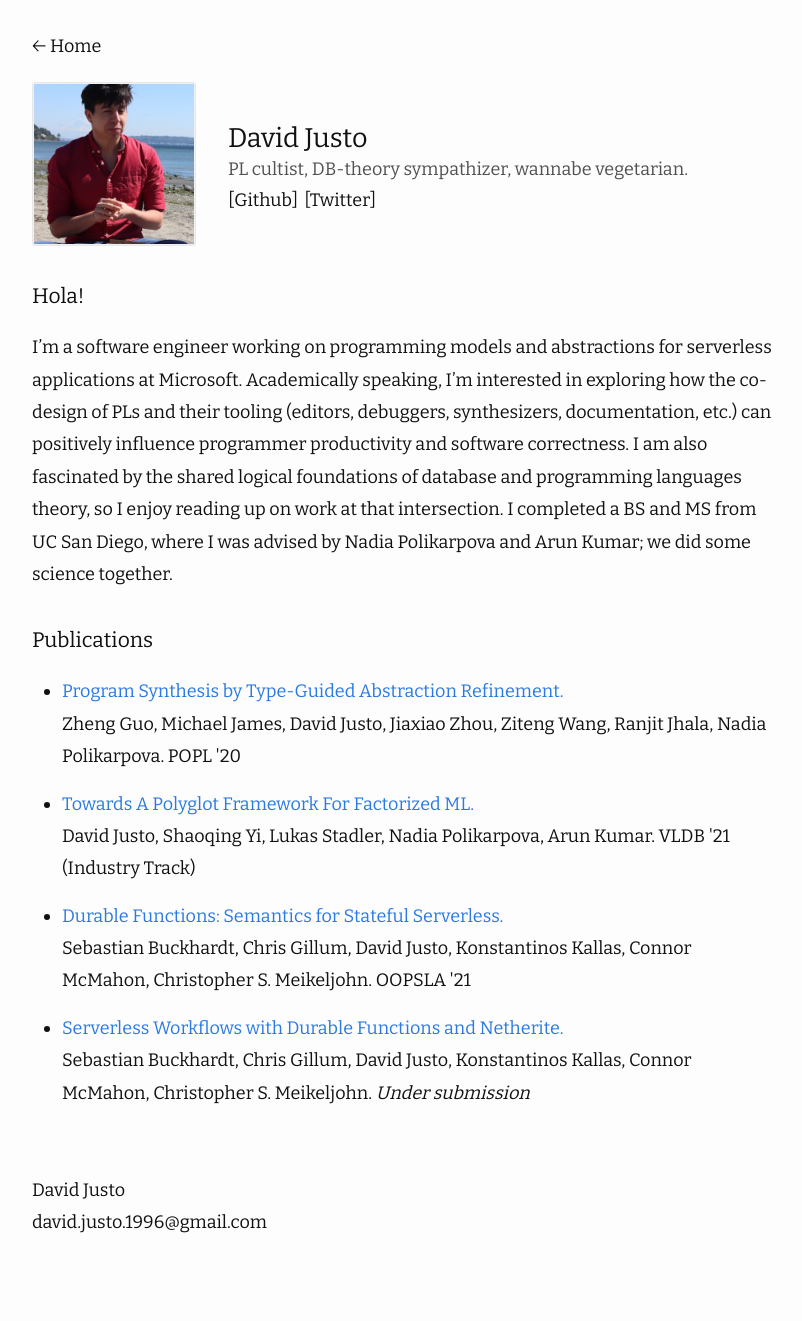
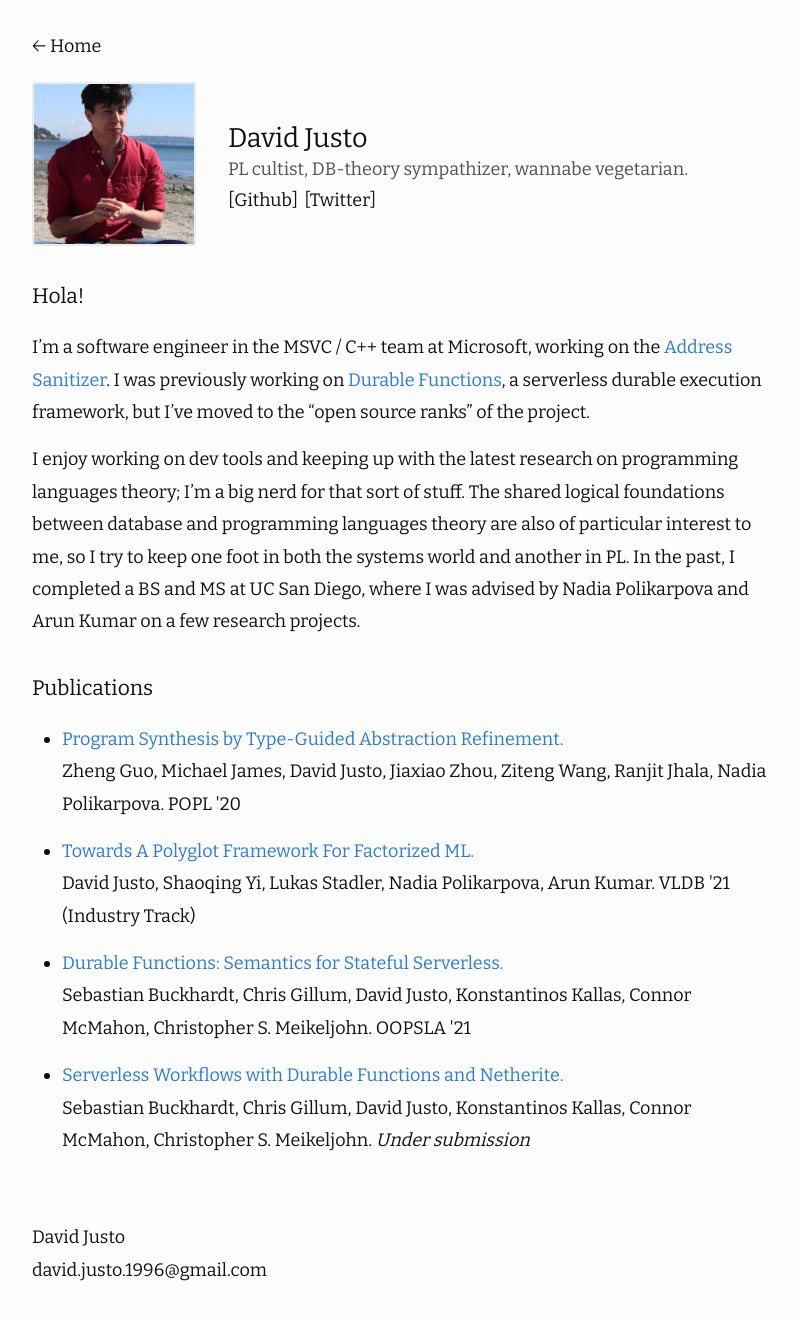
Before and after one commit to davidmrdavid/davidmrdavid.github.io, a Jekyll site: the page built from about.md, in a window 1280 px wide. Shown: the whole page, without its empty margins (238-1040 px from the left). Built offline with Jekyll 4.4.1, drawn with Linux system fonts in a browser that asks for light colours; nearby versions of some CDN libraries; our own code applies the rules of GitHub Pages for plain Markdown files; before the commit the page ends 1274 px from its top, so only the background shows below that.

Commit message:
edit bio post MSVC join

```diff
--- a/about.md
+++ b/about.md
@@ -4,8 +4,9 @@ layout: about
 
 ### Hola!
 
-I'm a software engineer working on programming models and abstractions for serverless applications at Microsoft. Academically speaking, I'm interested in exploring how the co-design of PLs and their tooling (editors, debuggers, synthesizers, documentation, etc.) can positively influence programmer
-productivity and software correctness. I am also fascinated by the shared logical foundations of database and programming languages theory, so I enjoy reading up on work at that intersection. I completed a BS and MS from UC San Diego, where I was advised by Nadia Polikarpova and Arun Kumar; we did some science together.
+I'm a software engineer in the MSVC / C++ team at Microsoft, working on the [Address Sanitizer](https://learn.microsoft.com/en-us/cpp/sanitizers/asan?view=msvc-170). I was previously working on [Durable Functions](https://learn.microsoft.com/en-us/azure/azure-functions/durable/durable-functions-overview?tabs=in-process%2Cnodejs-v3%2Cv1-model&pivots=csharp), a serverless durable execution framework, but I've moved to the "open source ranks" of the project.
+
+I enjoy working on dev tools and keeping up with the latest research on programming languages theory; I'm a big nerd for that sort of stuff. The shared logical foundations between database and programming languages theory are also of particular interest to me, so I try to keep one foot in both the systems world and another in PL. In the past, I completed a BS and MS at UC San Diego, where I was advised by Nadia Polikarpova and Arun Kumar on a few research projects.
 
 ### Publications
 
```
